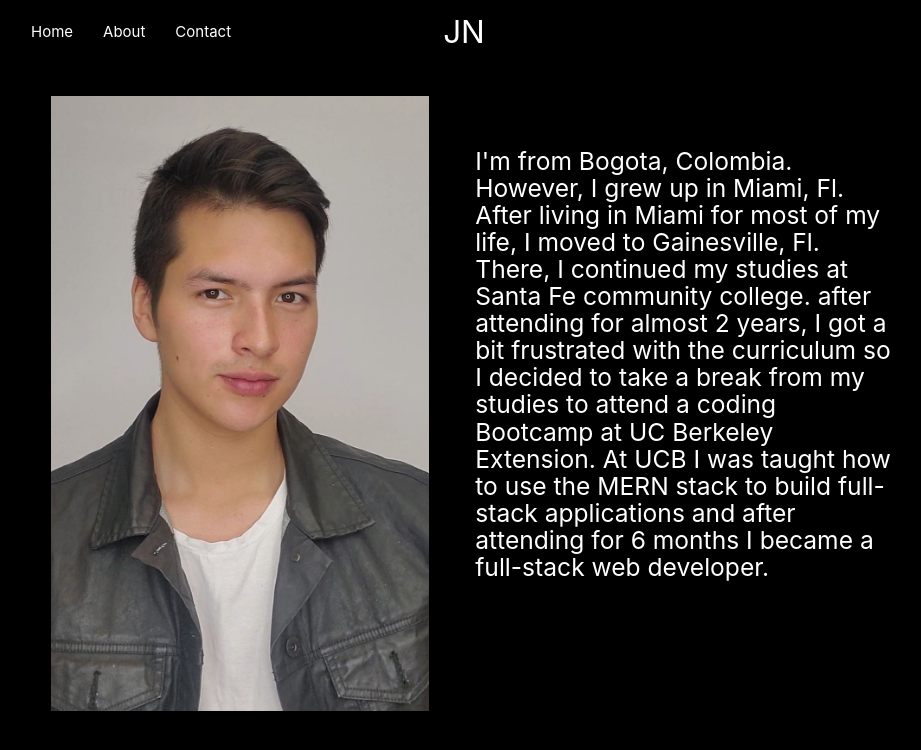
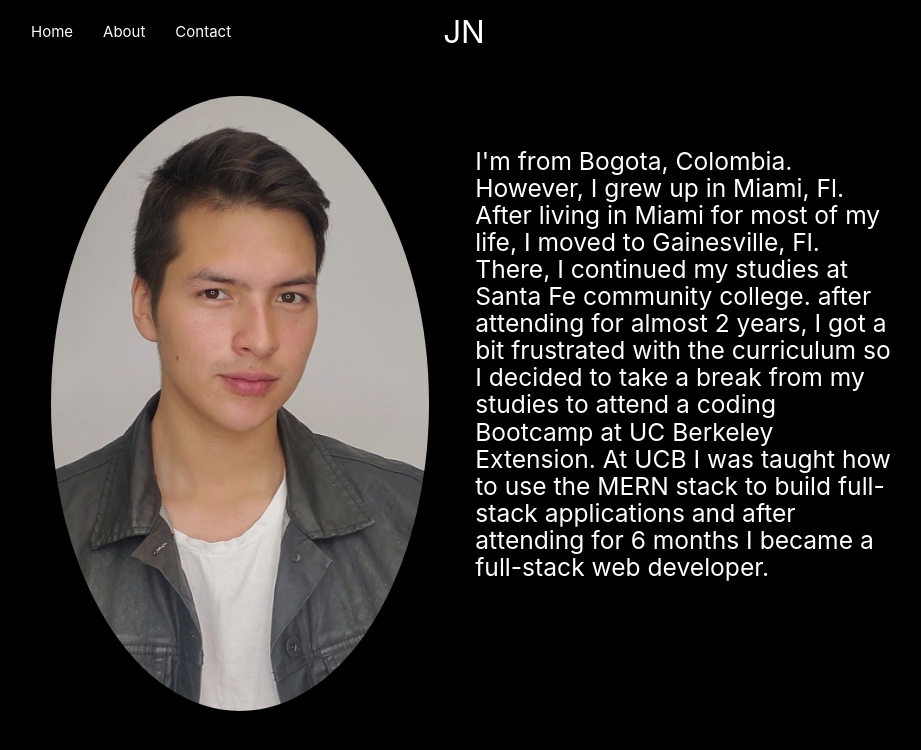
Before and after one commit to JimmyNagles/ReactPortfolio, a React (Create React App) app in the folder portfolio/client/: page /about in a window 1280 px wide. Shown: the top 750 px of the page, without its empty margins (176-1097 px from the left). Built offline with nearby package versions, Linux system fonts and the light colour scheme.

Commit message:
contact about and home

```diff
--- a/portfolio/client/src/Components/Image/Image.js
+++ b/portfolio/client/src/Components/Image/Image.js
@@ -8,7 +8,7 @@ const Image = () => {
         className="responsive-img transparent "
 
       >
-        <img className="responsive-img" src={Photo}></img>
+        <img className="responsive-img circle" src={Photo}></img>
       </Card>
     </div>
   );
--- a/portfolio/client/src/pages/Contact.js
+++ b/portfolio/client/src/pages/Contact.js
@@ -9,7 +9,7 @@ function Contact() {
     <div>
       <Container>
         <Container>
-          <h2 className="white-text">Contact</h2>
+
         </Container>
       </Container>
 
--- a/portfolio/client/src/pages/Home.js
+++ b/portfolio/client/src/pages/Home.js
@@ -30,7 +30,7 @@ export default function Home() {
                     "Welcome!",
                     1000,
                     "I'm a Full-stack Web Developer",
-                    1000,
+                    2000,
                     "Take a look and...",
                     1000,
                     "Feel free to contact me if you like!",
@@ -81,7 +81,7 @@ export default function Home() {
           <Card
             image={PhotoFour}
             title={<h8>food App</h8>}
-            info={" Search for recipes of food online and get them delivered  "}
+            info={" Search for recipes and get the ingredients delivered  "}
             tech={" Css Html Javascript Materialize "}
             link={"https://github.com/dasBottles/project1"}
           />
```
